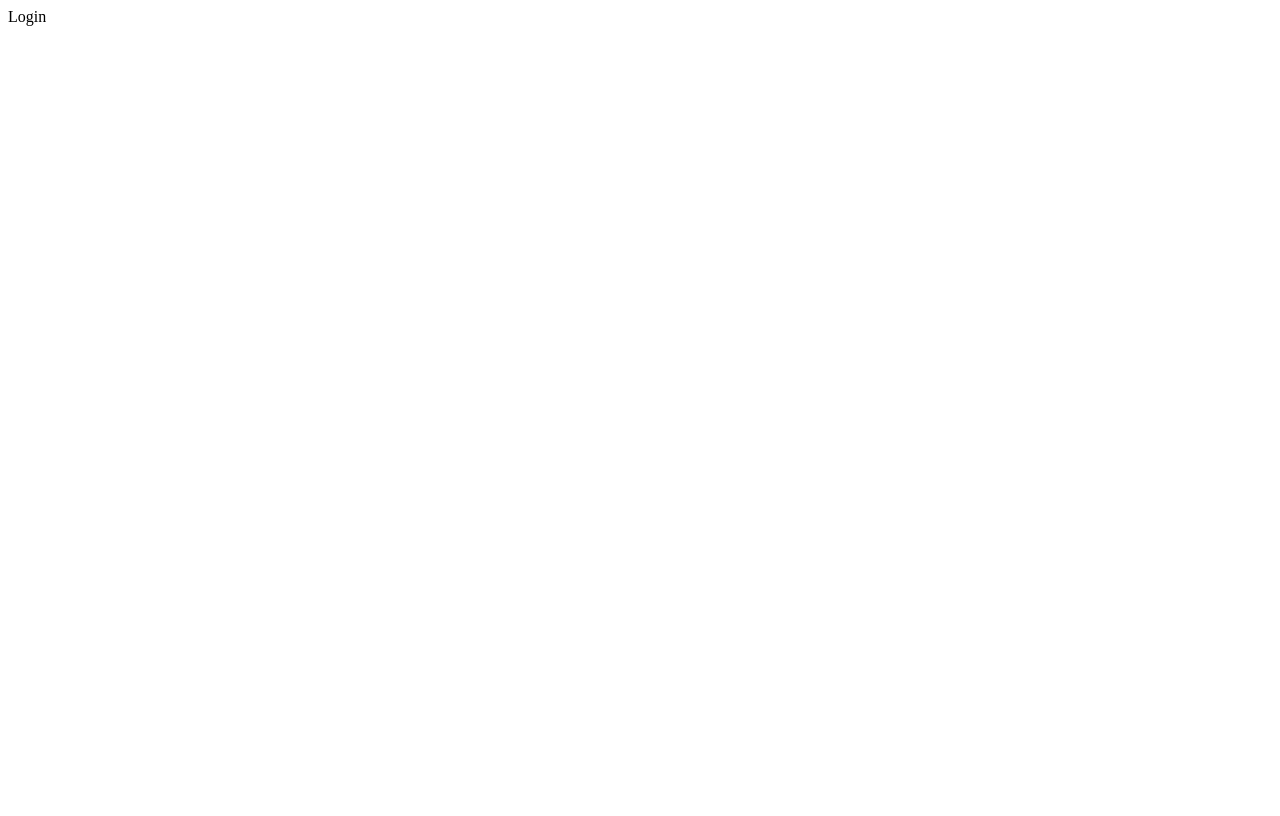
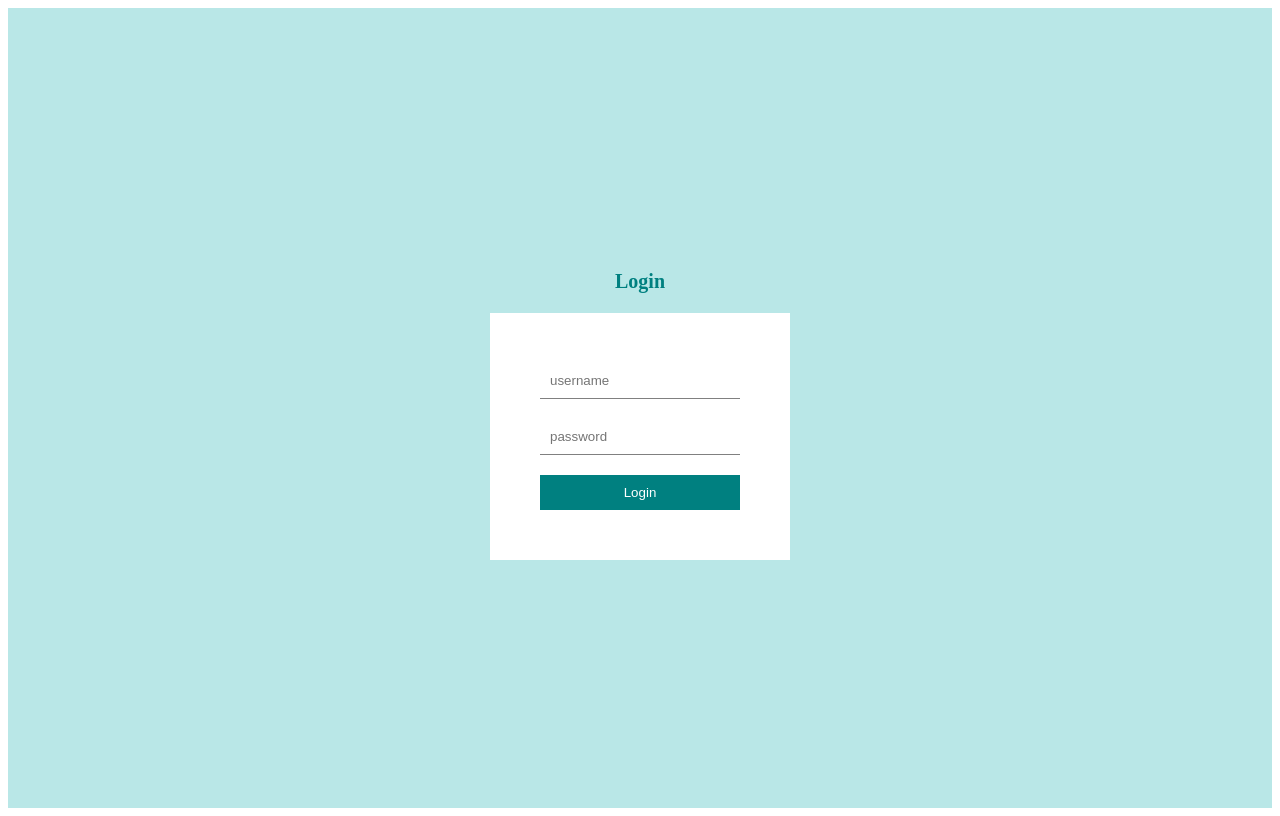
Before and after one commit to BsgauthierWebDev/hallwayblog-client, a React (Create React App) app: page /login in a window 1280 px wide. Built offline with nearby package versions, Linux system fonts and the light colour scheme.

Commit message:
Added style to Login page

```diff
--- a/src/pages/Login.jsx
+++ b/src/pages/Login.jsx
@@ -2,7 +2,14 @@
 
 const Login = () => {
   return (
-    <div>Login</div>
+    <div className = 'auth'>
+      <h1>Login</h1>
+      <form>
+        <input type = 'text' placeholder = 'username' />
+        <input type = 'password' placeholder = 'password' />
+        <button>Login</button>
+      </form>
+    </div>
   )
 }
 
```
